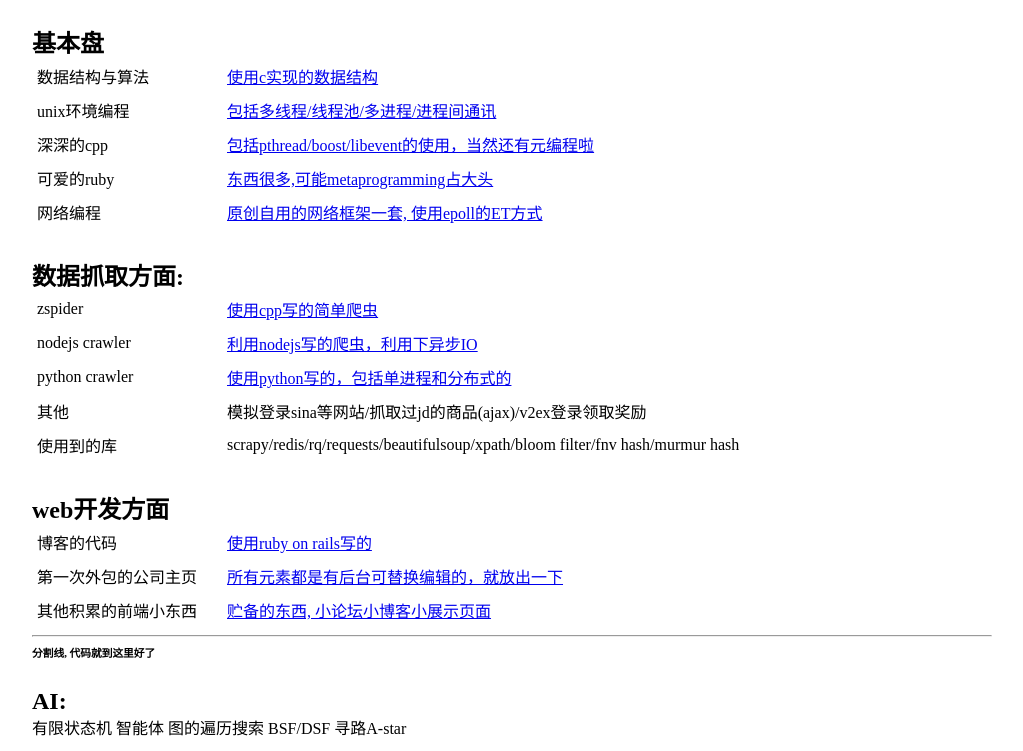
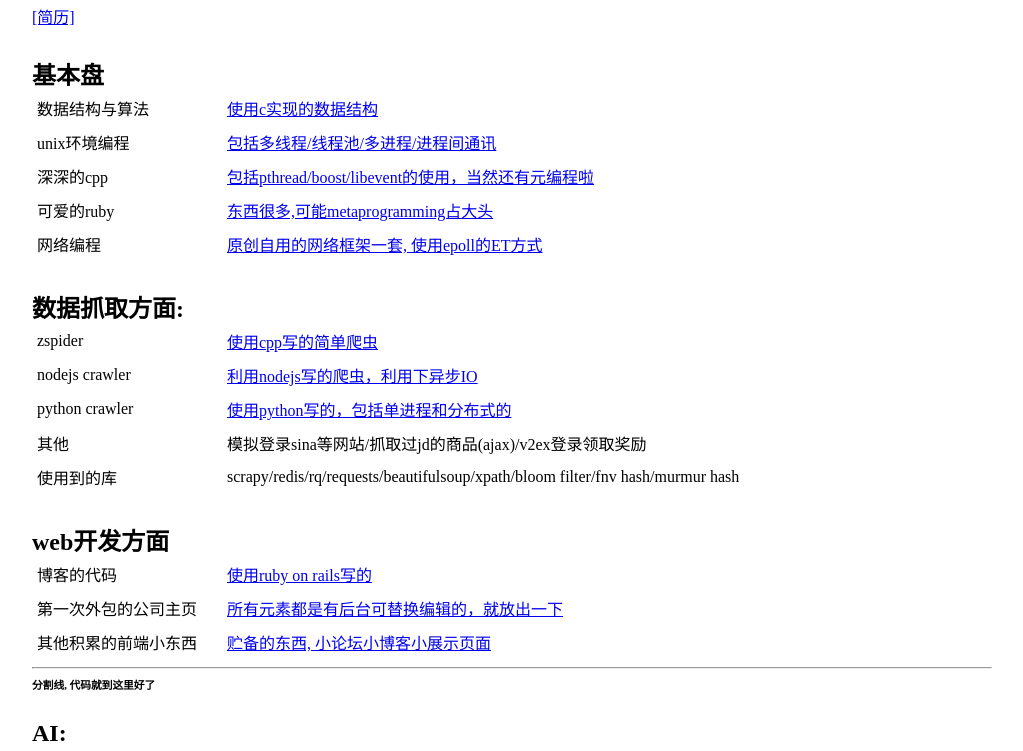
Before and after one commit to AssassinPig/AssassinPig.github.io, a plain HTML site: page index.html in a window 1280 px wide. Shown: the part 100-851 px from the top of the page, without its empty margins (128-1151 px from the left). Drawn offline with Linux system fonts and the light colour scheme.

Commit message:
update index

```diff
--- a/index.html
+++ b/index.html
@@ -12,6 +12,7 @@
 		<div class="content">
 			<h1>个人技能流水帐</h1>
 			<hr>
+			<a href="experience.html">[简历]</a>
 			<div class="section">
 				<h2>基本盘</h2>
 				<table>
```
